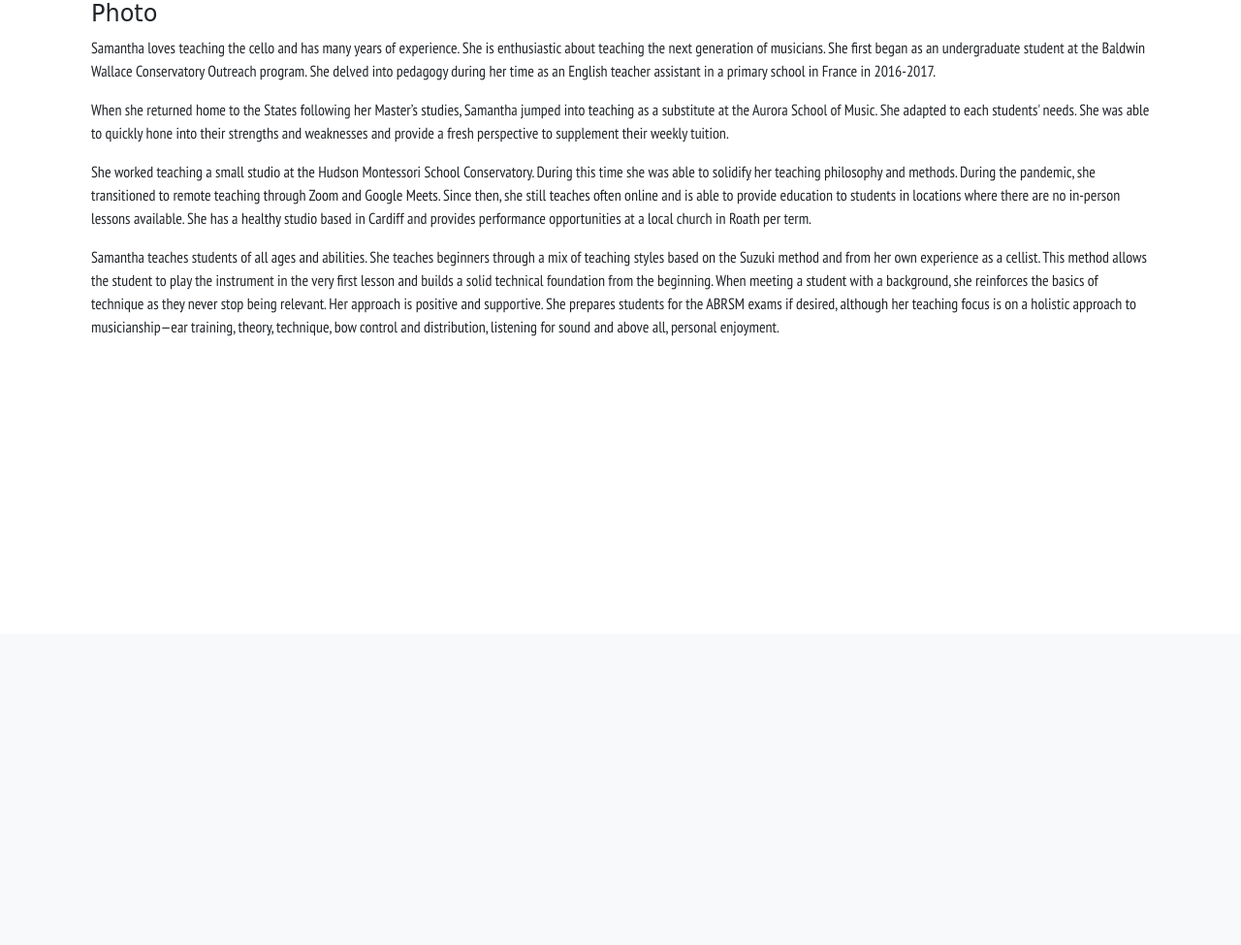
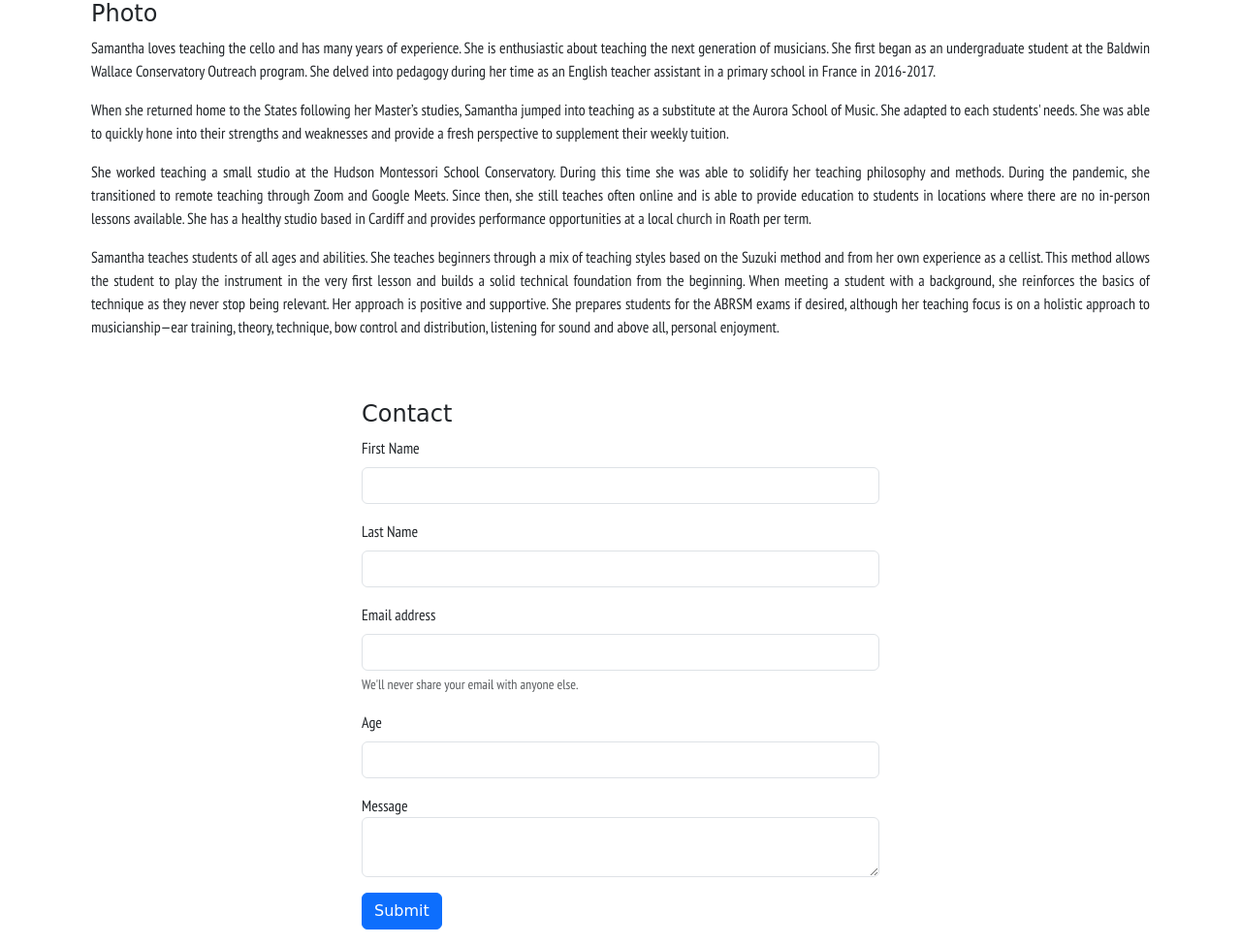
Before and after one commit to samcat437/Scello, a Flask app: page /teaching in a window 1280 px wide. Shown: the part 146-1121 px from the top of the page at 97% size. Before the commit the page ends 493 px from the top, so only its background shows below. Run offline with Flask 3, Linux system fonts and the light colour scheme; some web fonts are replaced.

Commit message:
styling of photo and contact forms across site

```diff
--- a/website/static/index.css
+++ b/website/static/index.css
@@ -11,13 +11,25 @@ a.navbar-brand {
 
 .home-about, .teaching-about, .weddings-about, .contact-us {
     font-family: 'PT Sans Narrow', sans-serif;
+    text-align: justify;
 }
 
 .submit {
     font-family: 'Londrina Solid', cursive;
 }
-@media only screen and (max-width: 500px) {
+
+.home-img {
+    background: url("../static/images/cellist.jpg") no-repeat center;
+    background-size: contain;
+    height: 700px;
+}
+
+@media only screen and (max-width: 700px) {
     a.navbar-brand {
       font-size: 1.5rem;
     }
-  }
+    .home-img {
+        height: 400px;
+        margin-bottom: 20px;
+    }
+}
--- a/website/templates/contact.html
+++ b/website/templates/contact.html
@@ -1,9 +1,9 @@
 {% extends "base.html" %} {% block title %}Contact{% endblock %}
 {% block content%}
 
-<div class="container mb-3">
+<div class="container">
     <div class="row position-relative">
-        <div class="col-6 position-absolute top-0 start-50 translate-middle-x">
+        <div class="col-12 col-md-6 position-absolute top-0 start-50 translate-middle-x my-5">
 
             <form class="contact-us" id="contact-form">
                 <h1 class="p-0">Contact</h1>
--- a/website/templates/teaching.html
+++ b/website/templates/teaching.html
@@ -17,6 +17,47 @@
             </div>
         </div>
     </section>
+    <section>
+        <div class="row position-relative">
+            <div class="col-12 col-md-6 position-absolute top-0 start-50 translate-middle-x my-5">
+
+                <form class="contact-us" id="contact-form">
+                    <h1 class="p-0">Contact</h1>
+                    <div class="input-field mb-3">
+                        <label for="first_name" class="form-label">First Name</label>
+                        <input id="first_name" name="first_name" minlength="3" maxlength="25" type="text"
+                            class="validate form-control" autocomplete="on">
+                    </div>
+
+                    <div class="input-field mb-3">
+                        <label for="last_name" class="form-label">Last Name</label>
+                        <input id="last_name" name="last_name" type="text" minlength="3" maxlength="25"
+                            class="validate form-control" autocomplete="on">
+                    </div>
+
+                    <div class="input-field mb-3">
+                        <label for="email" class="form-label">Email address</label>
+                        <input type="email" class="form-control" id="email" aria-describedby="emailHelp">
+                        <div id="emailHelp" class="form-text">We'll never share your email with anyone else.</div>
+                    </div>
+
+                    <div class="input-field mb-3">
+                        <label for="age" class="form-label">Age</label>
+                        <input id="age" name="age" type="number" class="form-control validate"
+                            required>
+                    </div>
+
+                    <div class="input-field mb-3">
+                        <label for="event_content">Message</label>
+                        <textarea id="event_content" name="event_content" class="form-control"
+                            required></textarea>
+                    </div>
+
+                    <button onclick="sendEmail()" type="submit" value="Send" class="mb-3 btn btn-primary submit">Submit</button>
+                  </form>
+            </div>
+        </div>
+    </section>
 </div>
 
 {% endblock %}
```
Also changed, not shown: website/templates/home.html (+3 -7 lines), website/templates/weddings.html (+2 -6 lines), 6 other files.
